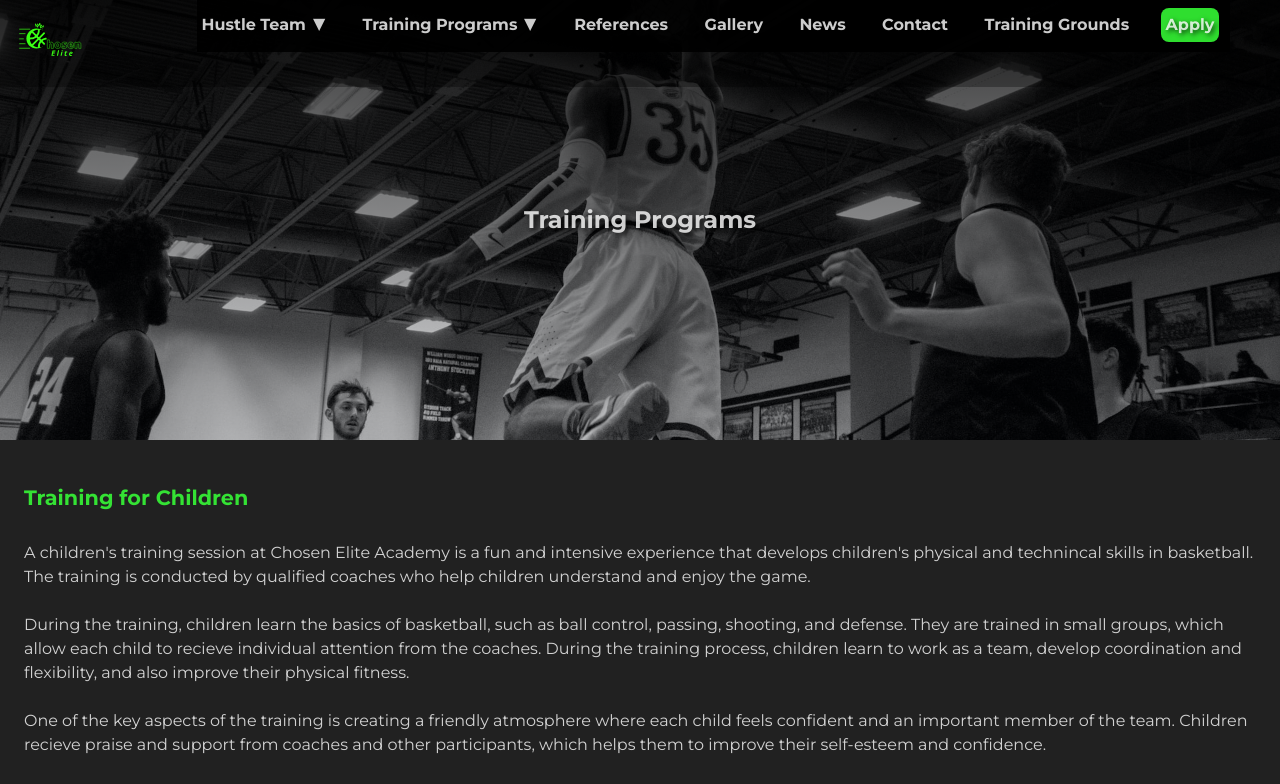
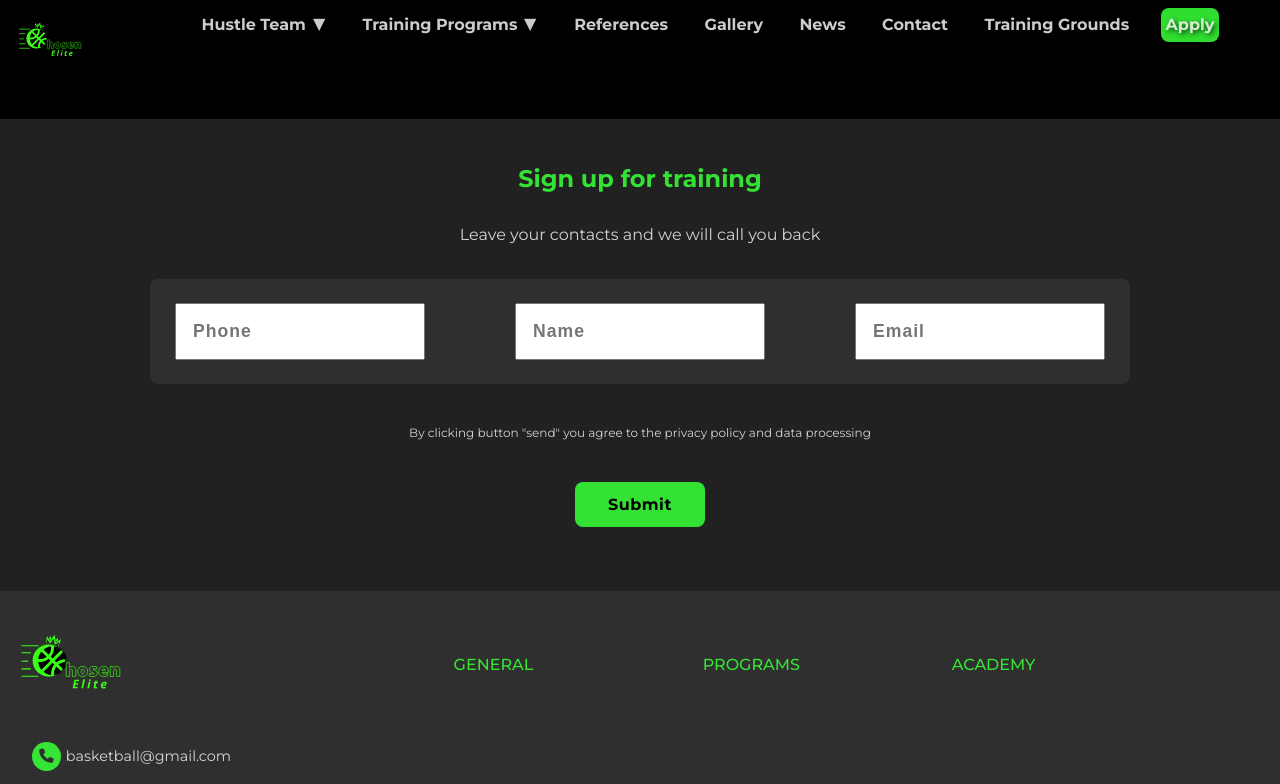
Before and after one commit to anthonyjprater/chosen-elite, a Vue app: page / in a window 1280 px wide. Shown: the top 784 px of the page. Built offline with nearby package versions, Linux system fonts and the light colour scheme.

Commit message:
apply page initial commit

```diff
--- a/src/App.vue
+++ b/src/App.vue
@@ -10,13 +10,15 @@ import ImageGallery from './components/ImageGallery.vue';
 import MainContact from './components/MainContact.vue';
 import MainSignUp from './components/MainSignUp.vue';
 import TrainingPrograms from './views/TrainingPrograms.vue';
+import applyForm from './views/applyForm.vue';
 
 </script>
 
 <template>
   <!-- <MainHeader /> -->
   <main>
-    <TrainingPrograms />
+    <applyForm />
+    <!-- <TrainingPrograms /> -->
     <!-- <MainHero />
     <ProgramSection />
     <HeadCoach />
--- a/src/components/MainSignUp.vue
+++ b/src/components/MainSignUp.vue
@@ -45,7 +45,7 @@ import { useField, useForm } from 'vee-validate';
     </section>
 </template>
 
-<style>
+<style scoped>
 section {
   display: flex;
   flex-direction: column;
@@ -68,6 +68,7 @@ form {
   align-items: center;
   justify-content: center;
   gap: 2.5rem;
+  border-radius: 8px;
 }
 
 div.form-inputs {
--- /dev/null
+++ b/src/components/buttons/signUpButton.vue
@@ -0,0 +1,19 @@
+<script setup>
+
+</script>
+
+<template>
+    <button class="sign-up">Sign up for training</button>
+</template>
+
+<style scoped>
+button.sign-up {
+  background-color: rgba(55, 255, 55, 0.87);
+  text-shadow: 1px 1px 3px rgba(0, 0, 0, 0.7);
+  border-radius: 8px;
+  color: var(--white);
+  font-weight: bold;
+  letter-spacing: 1px;
+  z-index: 2;
+}
+</style>
--- a/src/components/programs/TrainingDetails.vue
+++ b/src/components/programs/TrainingDetails.vue
@@ -87,7 +87,7 @@ li div {
     display: flex;
     flex-direction: column;
     gap: 0.75rem;
-    padding: 0 1rem;
+    padding: 0 0.25rem;
 }
 
 
@@ -95,7 +95,6 @@ li::marker {
     content: "🏀";
     font-size: 1rem;
     color: var(--green);
-
 }
 
 </style>
--- a/src/views/TrainingPrograms.vue
+++ b/src/views/TrainingPrograms.vue
@@ -5,6 +5,7 @@ import HeroHeader from '../components/headers/HeroHeader.vue'
 import TrainingOverview from '../components/programs/TrainingOverview.vue'
 import TrainingCoach from '../components/programs/TrainingCoach.vue';
 import TrainingDetails from '../components/programs/TrainingDetails.vue'
+import signUpButton from '../components/buttons/signUpButton.vue';
 
 const items = ref([
     { title: 'Train Your Mind and Body for Basketball Success' },
@@ -100,7 +101,7 @@ const programDetails = ref([
       <TrainingOverview :overview = "programOverviews" :summary = "coachSummary" />
       <TrainingCoach :summary = "coachSummary"/>
       <TrainingDetails :details="programDetails" />
-
+      <signUpButton />
     </section>
 </template>
 
--- /dev/null
+++ b/src/views/applyForm.vue
@@ -0,0 +1,129 @@
+<script setup>
+import MainHeader from '../components/headers/MainHeader.vue'
+
+</script>
+<template>
+<MainHeader />
+<section>
+    <h2 class="hign-up">Sign up for training</h2>
+    <p>Leave your contacts and we will call you back</p>
+    <form @submit="onSubmit">
+        <div class="form-inputs">
+        <div>
+            <!-- <label for="name">Name:</label> -->
+            <input id="name" v-model="name" name="name" type="text" placeholder="Phone"/>
+            <span>{{ nameError }}</span>
+        </div>
+        <div>
+            <!-- <label for="phoneNumber">Phone Number:</label> -->
+            <input id="phoneNumber" v-model="phoneNumber" name="telephone" autocorrect="off" autocomplete="tel" spellcheck="false" type="tel" placeholder="Name"/>
+            <span>{{ phoneNumberError }}</span>
+        </div>
+        <div>
+            <!-- <label for="email">Email Address:</label> -->
+            <input id="email" v-model="email" type="email" name="email" autocapitalize="none" autocorrect="off" spellcheck="false" placeholder="Email"/>
+            <span>{{ emailError }}</span>
+        </div>
+        </div>
+        <p class="privacy-message">By clicking button "send" you agree to the privacy policy and data processing</p>
+        <button class="btn-sign-up" type="submit">Submit</button>
+    </form>
+</section>
+</template>
+<style scoped>
+section {
+  display: flex;
+  flex-direction: column;
+  align-items: center;
+  justify-content: center;
+  background-color: rgba(33, 33, 33, 1);
+  width: 100vw;
+  padding: 3rem 1.5rem;
+  gap: 2rem;
+}
+
+h2 {
+  color: var(--green);
+}
+
+form {
+  display: flex;
+  flex-direction: column;
+  align-items: flex-end;
+  align-items: center;
+  justify-content: center;
+  gap: 2.5rem;
+  border-radius: 8px;
+}
+
+div.form-inputs {
+  display: flex;
+  align-items: center;
+  justify-content: space-evenly;
+  flex-wrap:  wrap;
+  gap: 2.5rem;
+  padding: 1.5rem 0;
+  width: 100%;
+  background: rgba(47, 47, 47, 1);
+  border-radius: 8px;
+}
+
+input:focus {
+  background-color: rgba(55, 255, 55, 0.87);
+}
+
+div.form-inputs div {
+  width: min(300px, 600px);
+}
+
+input {
+  padding: 1rem;
+  width: min(250px, 100%);
+  letter-spacing: 1px;
+  color: #000;
+  font-size: 1.1rem;
+  font-weight: bold;
+  text-shadow: 1px 1px 1px var(--white);
+}
+
+#name {
+  flex-grow: 2;
+}
+
+#email {
+  flex: 1;
+}
+
+#phoneNumber {
+  flex-grow: 2;
+}
+
+p.privacy-message {
+  font-size: 0.75rem;
+}
+
+.btn-sign-up {
+  align-self: center;
+  background-color: var(--green);
+  text-shadow: 1px 1px 3px rgba(0, 0, 0, 0.5);
+  padding: 0.75em 2em;
+  border-radius: 8px;
+  margin: 0 0 1rem;
+  text-shadow: inherit;
+  font-weight: bold;
+  letter-spacing: 0.5px;
+}
+
+.btn-sign-up:hover,
+.btn-sign-up:focus-visible {
+    scale: 0.95;
+    color: rgba(0, 0, 0, 0.5);
+    text-shadow: none;
+}
+
+@media (min-width: 768px) {
+  div.form-inputs {
+    flex-direction: row;
+  }
+}
+</style>
```
